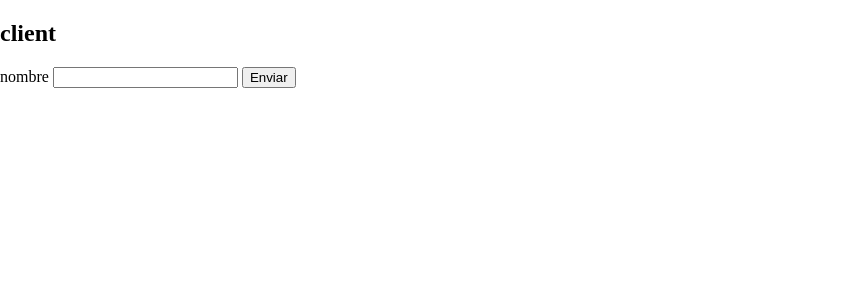
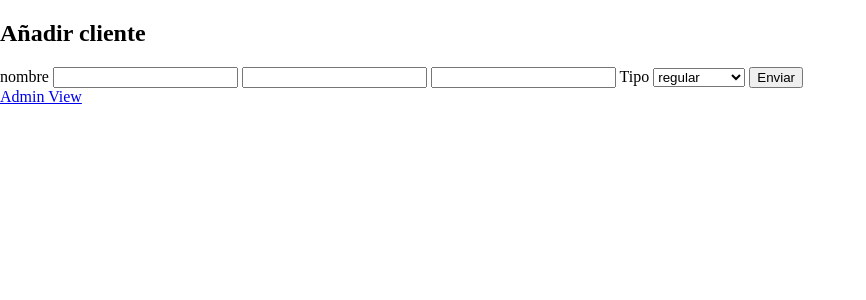
Before and after one commit to userlg/digiturn-flask-app, a Flask app: page /admin/view_client in a window 1280 px wide. Shown: the top 300 px of the page, without its empty margins (0-866 px from the left). Run offline with Flask 2, Linux system fonts and the light colour scheme.

Commit message:
New form to sellers and clients

```diff
--- a/app/admin_views.py
+++ b/app/admin_views.py
@@ -23,3 +23,7 @@ def view_client():
 @app.route('/admin/add_client',methods=['POST'])
 def add_client():
     return 'Cliente Añadido'
+
+@app.route('/admin/add_seller',methods=['POST'])
+def add_seller():
+    return 'Vendedor Añadido'
--- a/app/templates/form_client.html
+++ b/app/templates/form_client.html
@@ -1,16 +1,22 @@
 {% extends "layout.html" %} {% block body%}
 
-<h2>client</h2>
-
+<h2>Añadir cliente</h2>
 
 <div id="container">
-   <form action="/admin/add_client" method="POST">
-     <label for="name">nombre</label>
-     <input type='text' id='name'>
-     <button type="submit">Enviar</button>
+  <form action="/admin/add_client" method="POST">
+    <label for="name">nombre</label>
+    <input type="text" id="name" required/>
+    <input type="text"  id='last_name' required/>
+    <input type="email" id='email' required/>
+    <label for="type_client">Tipo</label>
+    <select name="type" id="type_client">
+      <option value="regular">regular</option>
+      <option value="especial">especial</option>
+      <option value="preferencial">preferencial</option>
+    </select>
+    <button type="submit">Enviar</button>
   </form>
-
 </div>
-
+<a href="/admin/dashboard">Admin View</a>
 
 {% endblock %}
```
Also changed, not shown: app/templates/form_seller.html (+12 -1 lines).
